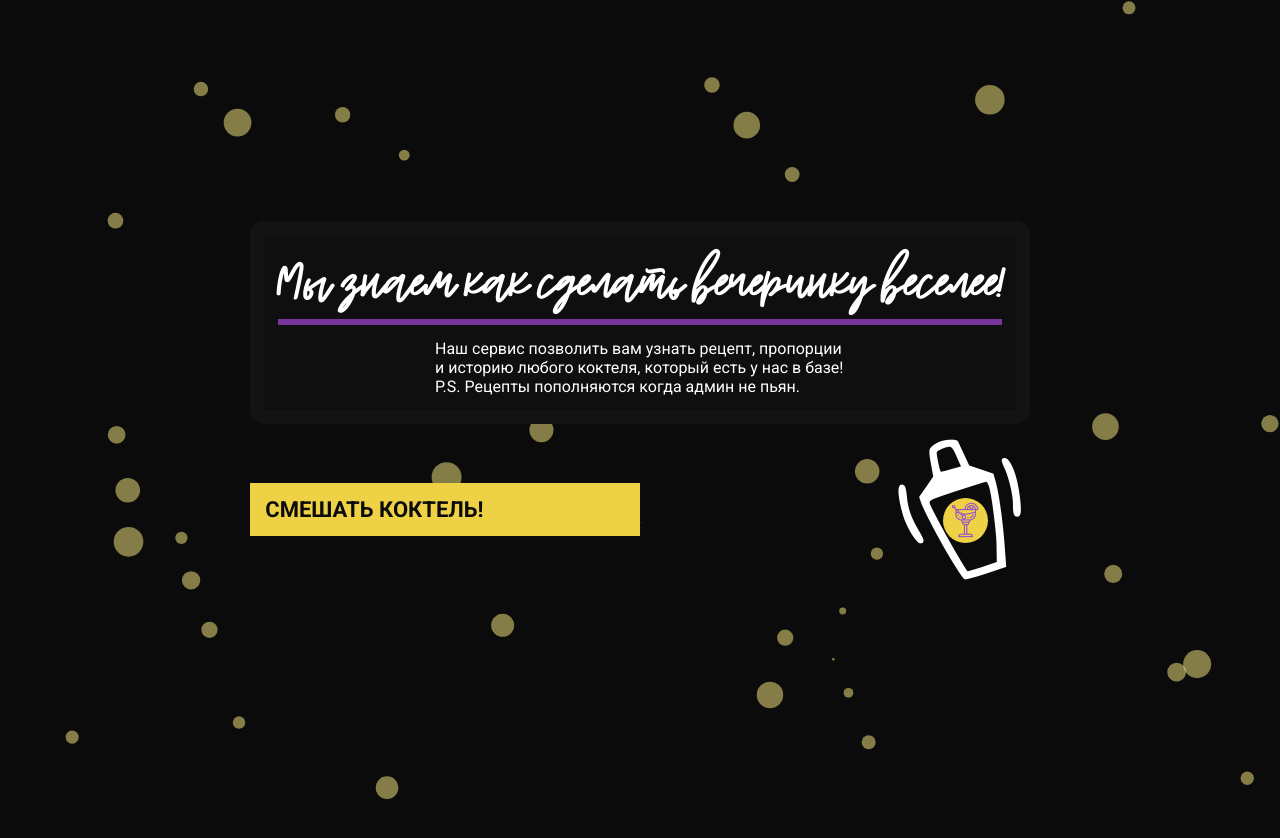
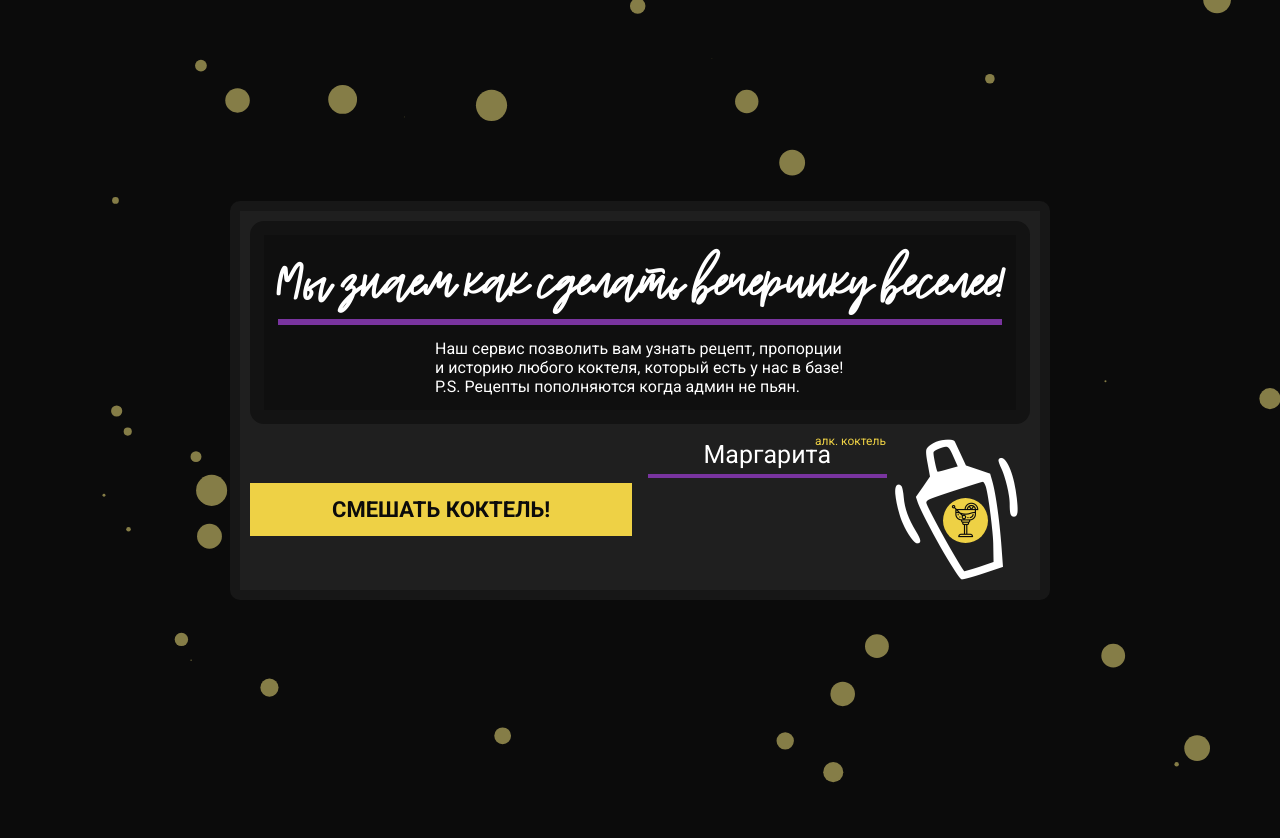
Before and after one commit to DarkKeksik/Monkey-with-lime, a plain HTML site: page index.html in a window 1280 px wide. Both pictures are taken after a click on the element 959 px from the left and 509 px from the top of the page. Shown: the top 838 px of the page. Drawn offline with nearby package versions, Linux system fonts and the light colour scheme; files whose address does not match are found by name.

Commit message:
Add js logic and css animation

```diff
--- a/index.html
+++ b/index.html
@@ -30,8 +30,16 @@
                     <a class="button" href="#"><span class=""></span>Смешать коктель!</a>
                 </div>
                 <div class="main__sh">
-                    <span class="main__sh-item main__sh-item_outside icon-sh"></span>
-                    <span class="main__sh-item main__sh-item_inside icon-cocktail1"></span>
+                    <div class="main__sh-item">
+                        <p class="main__title">
+                            Маргарита
+                            <span class="main__title-sub">алк. коктель</span>
+                        </p>
+                    </div>
+                    <div class="main__sh-item">
+                        <span class="main__sh-item_outside icon-sh"></span>
+                        <span class="main__sh-item main__sh-item_inside icon-cocktail1"></span>
+                    </div>
                 </div>
             </div>
         </section>
@@ -44,8 +52,11 @@
 
     <footer class="footer"></footer>
 
+    <script src="https://ajax.googleapis.com/ajax/libs/jquery/3.4.1/jquery.min.js"></script>
     <script src="template/vendors/particles.min.js"></script>
     <script src="template/vendors/particlesConf.js"></script>
+
+    <script src="template/js/script.js"></script>
 </body>
 
 </html>
--- a/template/css/style.less
+++ b/template/css/style.less
@@ -11,12 +11,19 @@
     src: url("../fonts/Rozovii Chulok.ttf");
 }
 
-body {
-    font-family: "Roboto";
-}
+body { font-family: "Roboto"; }
+a { text-decoration: none; }
 
-a {
-    text-decoration: none;
+@keyframes stir {
+    10% { transform: rotate(10deg) translateX(0px) translateY(0); }
+    20% { transform: rotate(20deg) translateX(3px) translateY(-2px); }
+    30% { transform: rotate(30deg) translateX(6px) translateY(-4px); }
+    40% { transform: rotate(40deg) translateX(9px) translateY(-5px); }
+    50% { transform: rotate(50deg) translateX(12px) translateY(-10px); }
+    60% { transform: rotate(40deg) translateX(9px) translateY(-5px); }
+    70% { transform: rotate(30deg) translateX(6px) translateY(-4px); }
+    80% { transform: rotate(20deg) translateX(3px) translateY(-2px); }
+    90% { transform: rotate(10deg) translateX(0px) translateY(0); }
 }
 
 .particle {
@@ -40,6 +47,19 @@ a {
 }
 
 .main {
+    &__title {
+        font-size: 25px;
+        border-bottom: 4px solid #79349f;
+        padding-bottom: 5px;
+        text-align: center;
+        &-sub {
+            display: inline-block;
+            font-size: 12px;
+            transform: translate(-1rem, -6px);
+            color: #eed145;
+            position: absolute;
+        }
+    }
     &__section {
         display: flex;
         flex-direction: column;
@@ -53,6 +73,11 @@ a {
             grid-template-columns: 1fr 1fr;
             max-width: 64rem;
             grid-row-gap: 1rem;
+            grid-column-gap: 1rem;
+            border: 10px solid #171717;
+            padding: 10px;
+            border-radius: 10px;
+            background: #1f1f1f;
             z-index: 1;
         }
 
@@ -84,44 +109,38 @@ a {
             flex-direction: column;
             justify-content: center;
             align-content: center;
+            text-align: center;
         }
     }
 
     &__sh {
         position: relative;
+        display: grid;
+        grid-template-columns: 1fr 0.6fr;
         text-align: right;
         color: white;
-        @keyframes stir {
-            10% { transform: rotate(10deg); }
-            20% { transform: rotate(20deg); }
-            30% { transform: rotate(30deg); }
-            40% { transform: rotate(40deg); }
-            50% { transform: rotate(50deg); }
-            60% { transform: rotate(40deg); }
-            70% { transform: rotate(30deg); }
-            80% { transform: rotate(20deg); }
-            90% { transform: rotate(10deg); }
-        }
 
         &-item {
             display: inline-block;
-            font-size: 8.75rem;
-            transition-duration: .3s;
+            text-align: left;
 
             &_outside {
                 position: relative;
+                display: inline-block;
                 z-index: 1;
                 cursor: pointer;
+                font-size: 8.75rem;
+                transition-duration: .3s;
 
-                &-active { animation: stir 0.7s linear infinite; }
-                &:hover { transform: rotate(30deg); }
+                &-active { animation: stir 0.5s linear infinite; }
+                &:hover { color: #79349f; }
             }
             &_inside {
                 position: absolute;
                 font-size: 2.3rem;
                 top: 3.65rem;
                 right: 2.6rem;
-                color: #9d54c5;
+                color: #0b0b0b;
                 background: #eed145;
                 border-radius: 100%;
                 padding: .25rem;
--- /dev/null
+++ b/template/js/script.js
@@ -0,0 +1,9 @@
+$( document ).ready(function() {
+    $( document ).on("click", ".main__sh-item_outside", function() {
+        $( this ).addClass("main__sh-item_outside-active");
+
+        setTimeout(() => {
+            $( this ).removeClass("main__sh-item_outside-active");
+        }, 1000);
+    });
+});
```
Also changed, not shown: template/css/style.css.
